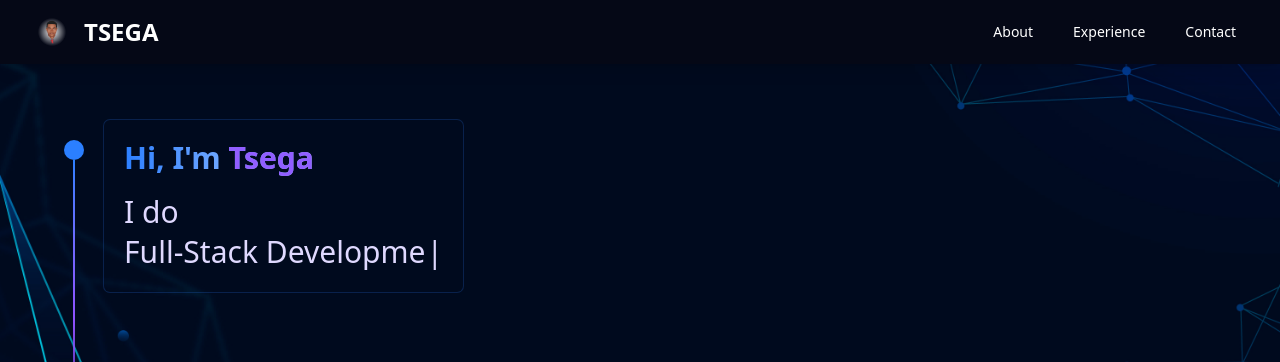
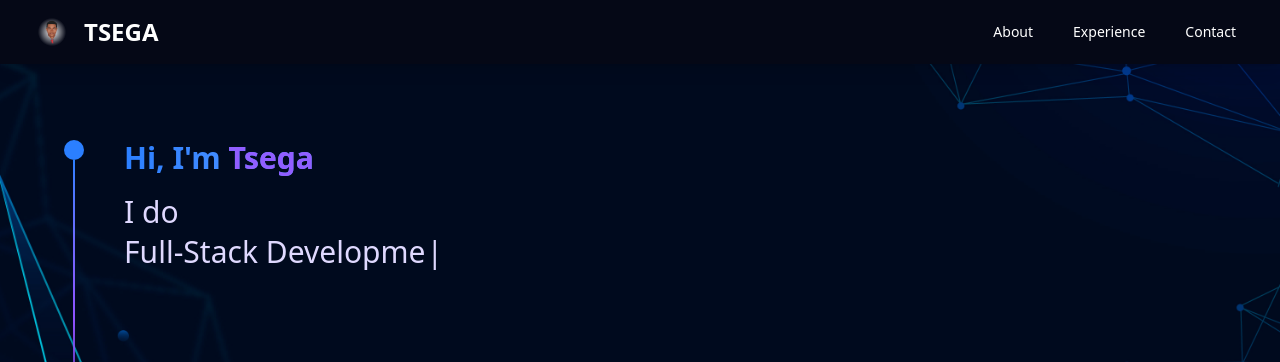
Before and after one commit to Tsega-Get/portfolio, a React (Vite) app: page / in a window 1280 px wide. Shown: the top 362 px of the page. Built offline with nearby package versions, Linux system fonts and the light colour scheme.

Commit message:
adjust 3D container

```diff
--- a/src/sections/Hero.tsx
+++ b/src/sections/Hero.tsx
@@ -11,8 +11,8 @@ const Hero = () => {
           <div className="w-5 h-5 rounded-full bg-blue-500" />
           <div className="w-[2px] h-40 sm:h-80 bg-gradient-to-b from-blue-500 via-violet-500 to-transparent" />
         </div>
-
-        <div className="ring-1 ring-blue-500/20 rounded-md p-5 min-w-[300px]">
+        <div className="flex flex-col gap-5 w-full">
+          <div className=" rounded-md p-5 min-w-[300px]">
             <p className="text-2xl font-bold bg-gradient-to-r from-blue-500 to-gray-100 bg-clip-text text-transparent mb-4 sm:text-3xl">
               Hi, I'm <span className="text-[#915EFF]">Tsega</span>
             </p>
@@ -32,10 +32,12 @@ const Hero = () => {
               />
             </p>
           </div>
-
+          <div className="flex items-center justify-center rounded-md">
             {/* Directly use the spline-viewer */}
             {/* @ts-expect-error  ignore('spline-viewer' does not exist on type 'JSX.IntrinsicElements')*/}
             <spline-viewer url="https://prod.spline.design/dfS1u48OjIBqHrpd/scene.splinecode"></spline-viewer>
+          </div>
+        </div>
       </div>
     </section>
   );
```
Lines whose indentation alone changed are shown as unchanged.
